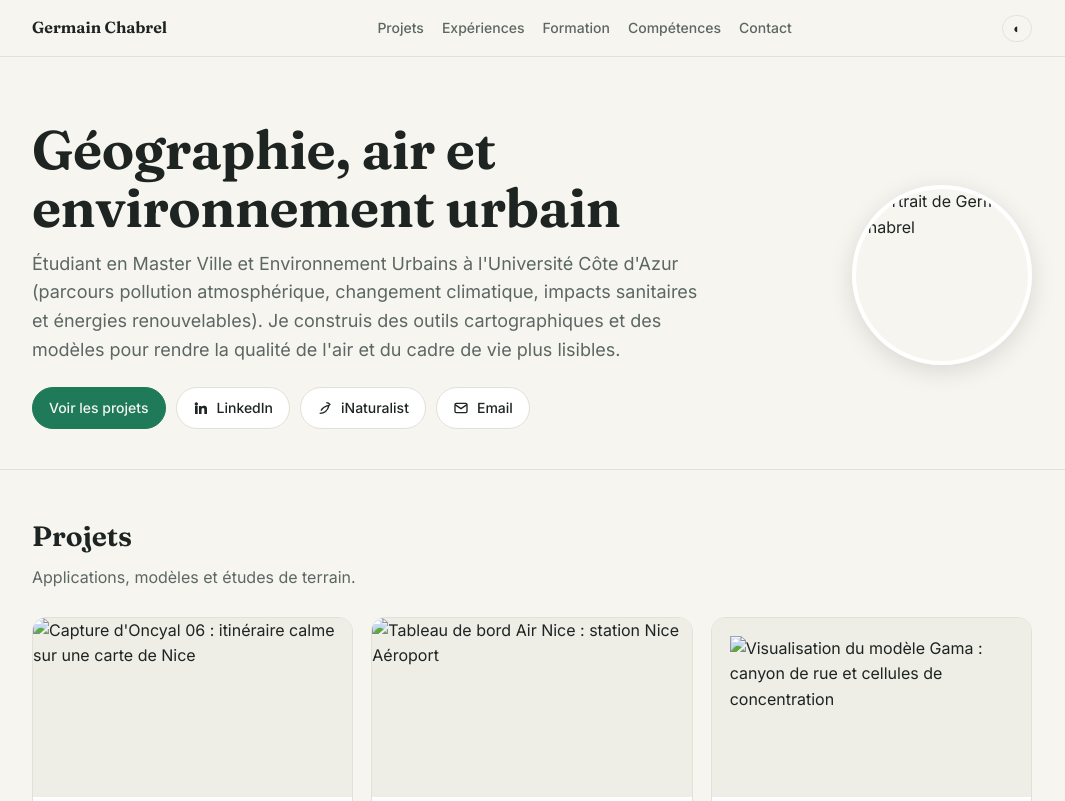
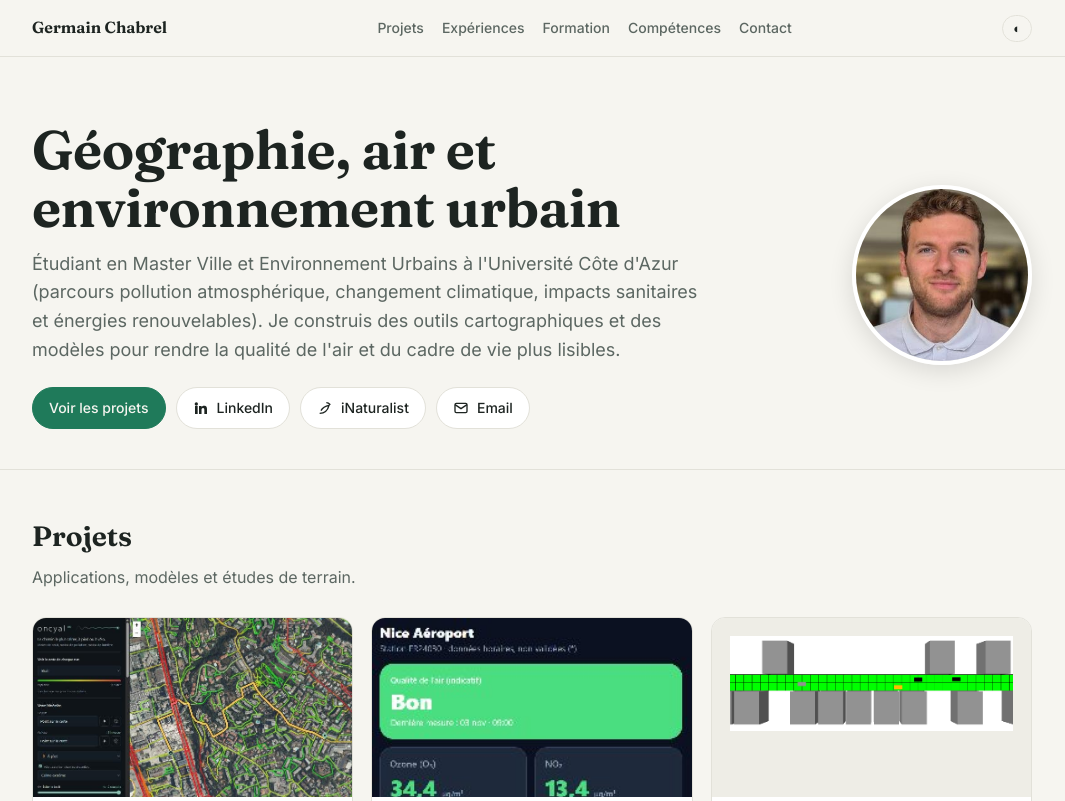
Before and after one commit to germainchabrel/germainchabrel.github.io, a plain HTML site: page index.html in a window 1280 px wide. Shown: the top 801 px of the page, without its empty margins (108-1173 px from the left). Drawn offline with Linux system fonts and the light colour scheme.

Commit message:
Add files via upload

```diff
--- a/index.html
+++ b/index.html
@@ -121,7 +121,7 @@ footer .wrap{display:flex;justify-content:space-between;flex-wrap:wrap;gap:12px}
           <svg viewBox="0 0 24 24" fill="none" stroke="currentColor" stroke-width="2"><rect x="3" y="5" width="18" height="14" rx="2"/><path d="m3 7 9 6 9-6"/></svg>Email</a>
       </div>
     </div>
-    <img src="img/photo.jpg" alt="Portrait de Germain Chabrel">
+    <img src="photo.jpg" alt="Portrait de Germain Chabrel">
   </div>
 </header>
 
@@ -132,7 +132,7 @@ footer .wrap{display:flex;justify-content:space-between;flex-wrap:wrap;gap:12px}
 
     <div class="cards">
       <article class="card">
-        <div class="thumb"><img src="img/oncyal.jpg" alt="Capture d'Oncyal 06 : itinéraire calme sur une carte de Nice"></div>
+        <div class="thumb"><img src="oncyal.jpg" alt="Capture d'Oncyal 06 : itinéraire calme sur une carte de Nice"></div>
         <div class="body">
           <h3>Oncyal 06</h3>
           <p>Application de navigation à pied et à vélo qui propose des itinéraires évitant la pollution atmosphérique, lumineuse et sonore dans les Alpes-Maritimes.</p>
@@ -142,7 +142,7 @@ footer .wrap{display:flex;justify-content:space-between;flex-wrap:wrap;gap:12px}
       </article>
 
       <article class="card">
-        <div class="thumb"><img src="img/air-nice.jpg" alt="Tableau de bord Air Nice : station Nice Aéroport"></div>
+        <div class="thumb"><img src="air-nice.jpg" alt="Tableau de bord Air Nice : station Nice Aéroport"></div>
         <div class="body">
           <h3>Air Nice</h3>
           <p>Site affichant en direct les données de pollution atmosphérique (O₃, NO₂, PM10, PM2,5) d'une station de mesure Atmosud.</p>
@@ -152,7 +152,7 @@ footer .wrap{display:flex;justify-content:space-between;flex-wrap:wrap;gap:12px}
       </article>
 
       <article class="card">
-        <div class="thumb"><img class="contain" src="img/gama.png" alt="Visualisation du modèle Gama : canyon de rue et cellules de concentration"></div>
+        <div class="thumb"><img class="contain" src="gama.png" alt="Visualisation du modèle Gama : canyon de rue et cellules de concentration"></div>
         <div class="body">
           <h3>Modélisation multi-agents de la pollution aux PM2,5</h3>
           <p>Modèle GAMA (automate cellulaire et système multi-agents) simulant la dispersion des particules fines dans un canyon de rue, en intégrant trafic, chauffage, météorologie et morphologie bâtie.</p>
@@ -211,7 +211,7 @@ footer .wrap{display:flex;justify-content:space-between;flex-wrap:wrap;gap:12px}
           <p class="where">Institut national de l'information géographique et forestière (IGN), Saint-Mandé</p>
           <p>Analyse de la participation des acteurs publics au dispositif participatif du référentiel d'OCcupation du Sol à Grande Échelle. Élaboration d'un plan d'action pour dynamiser l'engagement des utilisateurs et rendre le processus plus accessible.</p>
           <a class="doc" href="https://drive.google.com/drive/folders/1hRVDOk-9F0TtaNeBi8VT0-k_unnpI7fn" target="_blank" rel="noopener">Documents du stage →</a><br>
-          <img src="img/ocsge.jpg" alt="Extrait de la plaquette utilisateurs OCS GE : nomenclature couverture et usage du sol" loading="lazy">
+          <img src="ocsge.jpg" alt="Extrait de la plaquette utilisateurs OCS GE : nomenclature couverture et usage du sol" loading="lazy">
         </div>
       </div>
       <div class="tl">
```
